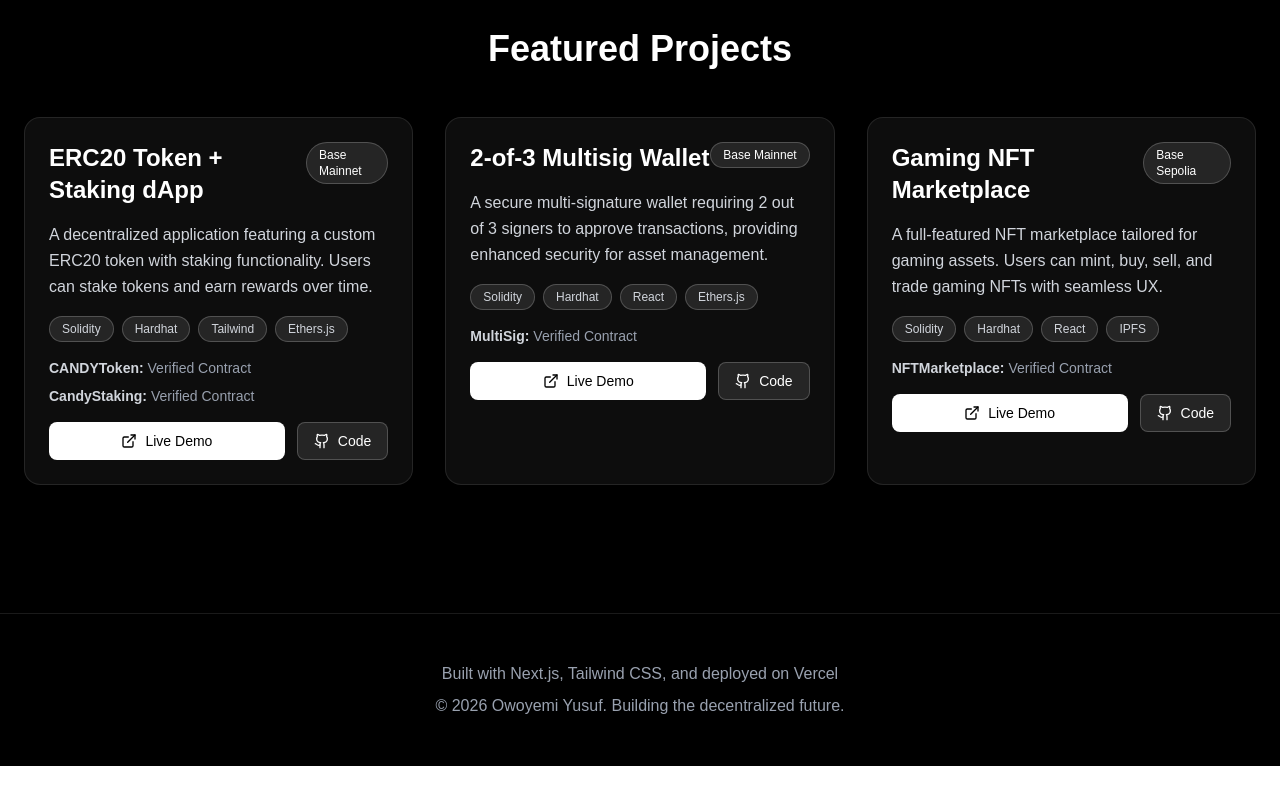
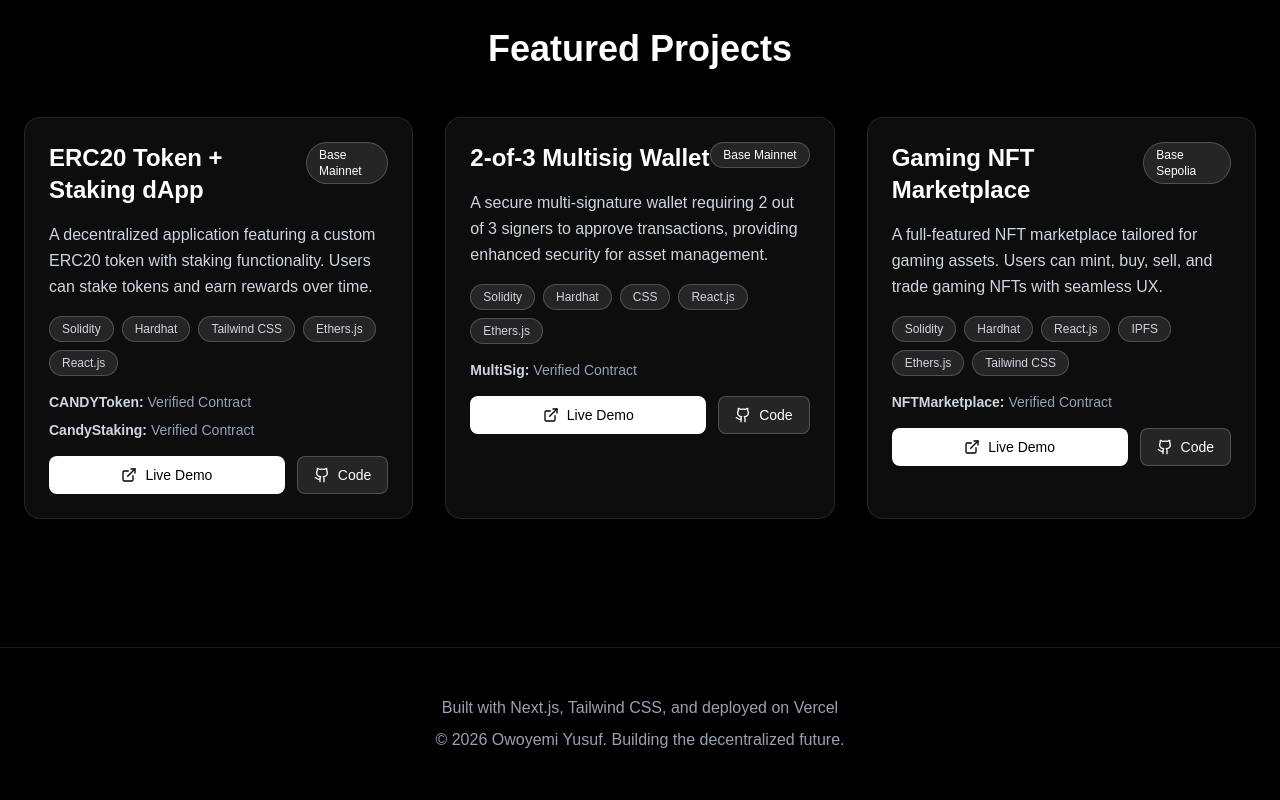
Before and after one commit to yusufthebdev/portfolio-site, a Next.js app: page / in a window 1280 px wide. Shown: the part 796-1596 px from the top of the page. Before the commit the page ends 1562 px from the top, so only its background shows below. Built offline with nearby package versions, Linux system fonts and the light colour scheme.

Commit message:
Updated my tech stack

```diff
--- a/app/page.tsx
+++ b/app/page.tsx
@@ -11,7 +11,7 @@ export default function Portfolio() {
       id: 1,
       title: "ERC20 Token + Staking dApp",
       description: "A decentralized application featuring a custom ERC20 token with staking functionality. Users can stake tokens and earn rewards over time.",
-      tech: ["Solidity", "Hardhat", "Tailwind", "Ethers.js"],
+      tech: ["Solidity", "Hardhat", "Tailwind CSS", "Ethers.js", "React.js"],
       network: "Base Mainnet",
       demo: "https://candy-token-staking.vercel.app/",
       repo: "https://github.com/yusufthebdev/candy-token-staking",
@@ -24,7 +24,7 @@ export default function Portfolio() {
       id: 2,
       title: "2-of-3 Multisig Wallet",
       description: "A secure multi-signature wallet requiring 2 out of 3 signers to approve transactions, providing enhanced security for asset management.",
-      tech: ["Solidity", "Hardhat", "React", "Ethers.js"],
+      tech: ["Solidity", "Hardhat", "CSS", "React.js", "Ethers.js"],
       network: "Base Mainnet",
       demo: "https://2of3multisigw.vercel.app/",
       repo: "https://github.com/yusufthebdev/2of3multisigw",
@@ -36,7 +36,7 @@ export default function Portfolio() {
       id: 3,
       title: "Gaming NFT Marketplace",
       description: "A full-featured NFT marketplace tailored for gaming assets. Users can mint, buy, sell, and trade gaming NFTs with seamless UX.",
-      tech: ["Solidity", "Hardhat", "React", "IPFS"],
+      tech: ["Solidity", "Hardhat", "React.js", "IPFS", "Ethers.js", "Tailwind CSS"],
       network: "Base Sepolia",
       demo: "https://nft-marketplace-gaming.vercel.app/",
       repo: "https://github.com/yusufthebdev/nft-marketplace",
```
